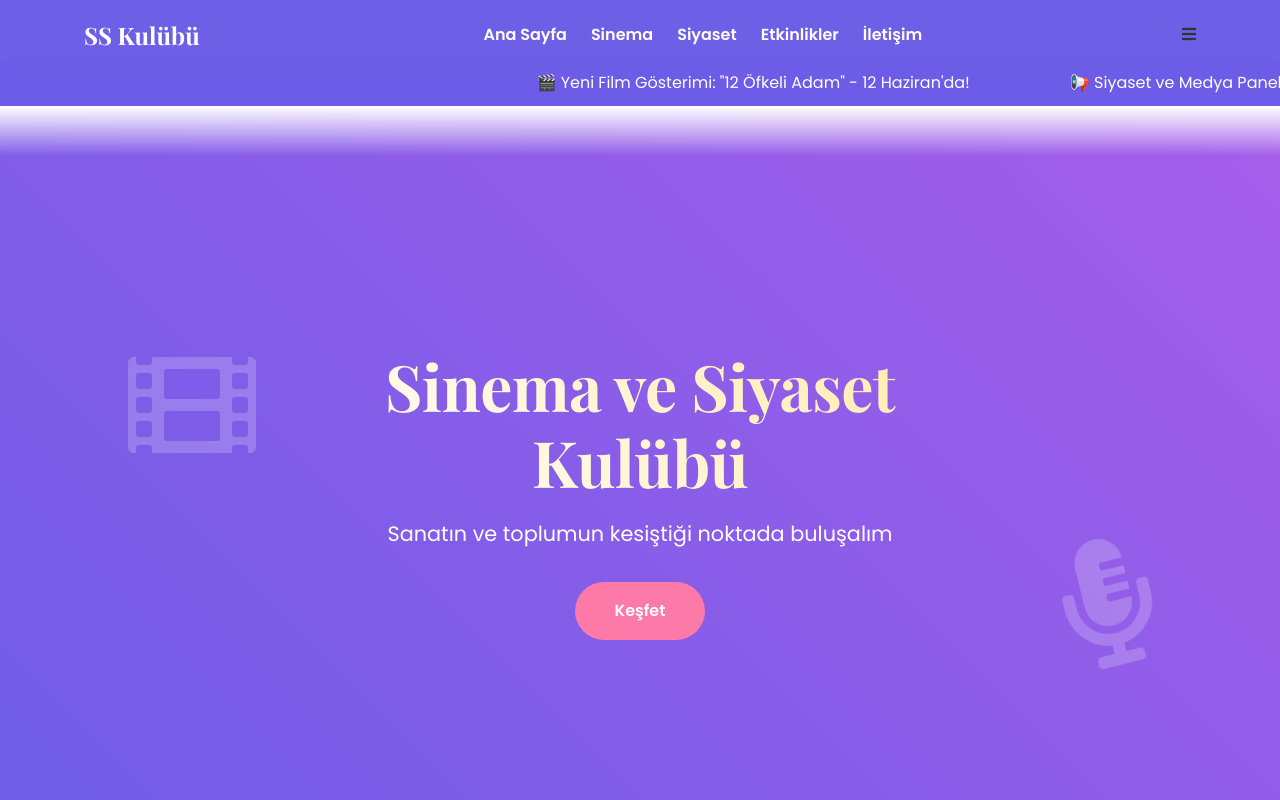
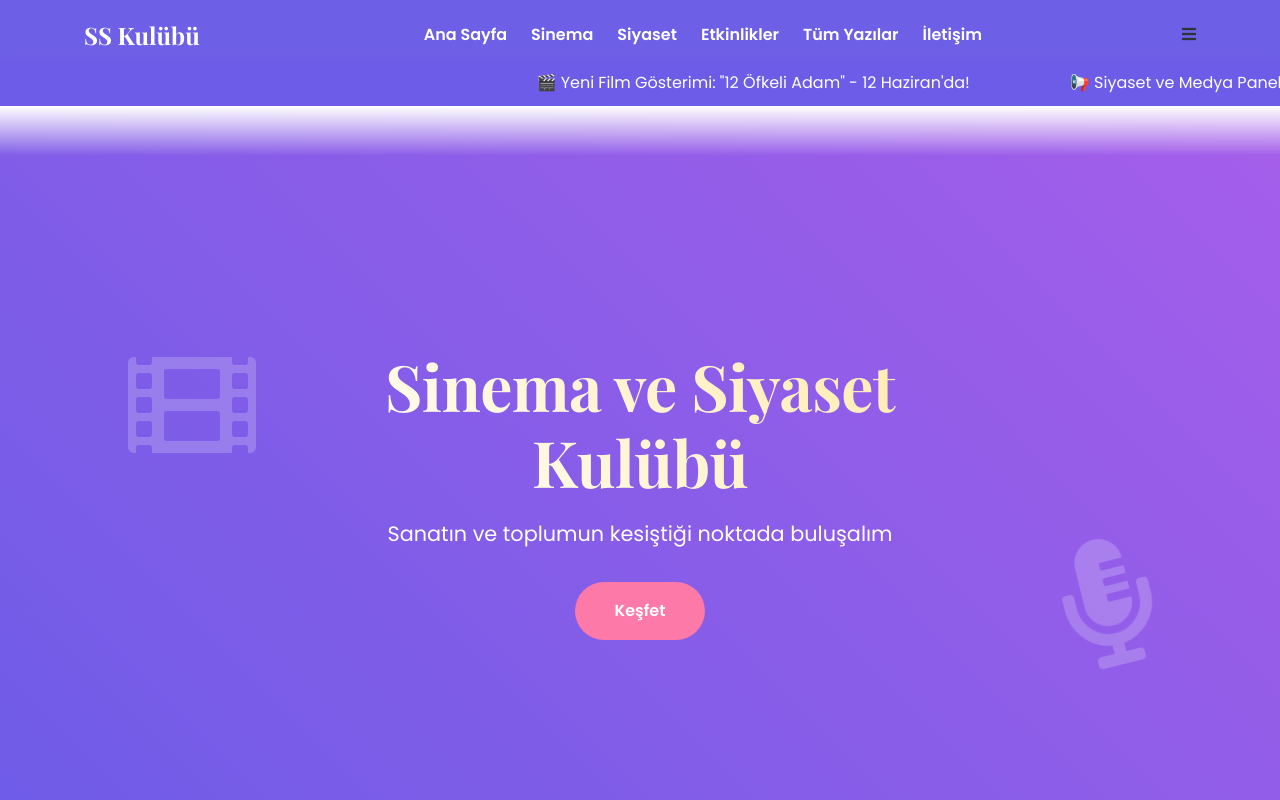
Before and after one commit to enigma0x1/github.io, a website: page index.html in a window 1280 px wide. Shown: the top 800 px of the page. Drawn offline with nearby package versions, Linux system fonts and the light colour scheme.

Commit message:
Update index.html

```diff
--- a/index.html
+++ b/index.html
@@ -695,6 +695,7 @@
                     <li><a href="#cinema">Sinema</a></li>
                     <li><a href="#politics">Siyaset</a></li>
                     <li><a href="#events">Etkinlikler</a></li>
+                    <li><a href="blogs.html">Tüm Yazılar</a></li>  <!-- Değiştirilen kısım -->
                     <li><a href="#contact">İletişim</a></li>
                 </ul>
                 <div class="menu-toggle" id="menuToggle">
```
